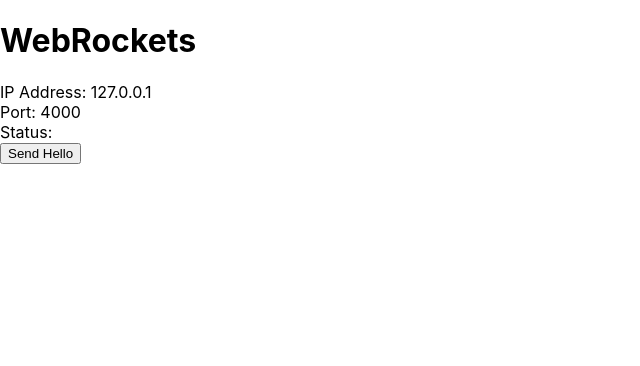
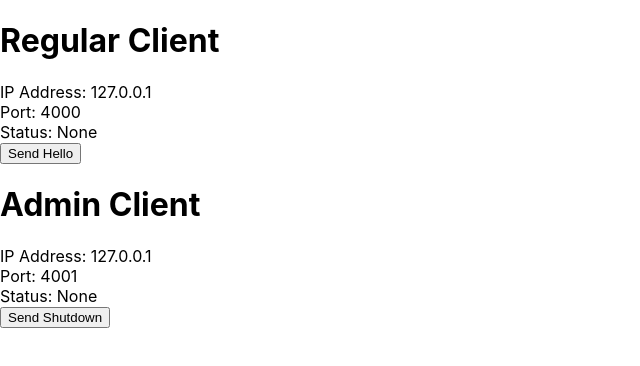
Before and after one commit to stuartthompson/rusttcpserverui, a React (Create React App) app: page / in a window 1280 px wide. Shown: the top 366 px of the page, without its empty margins (0-640 px from the left). Built offline with nearby package versions, Linux system fonts and the light colour scheme; no server answers.

Commit message:
Converting yarn->npm. Dropping electron. Cleaning pages.

```diff
--- a/src/components/serverStatus.js
+++ b/src/components/WSClientStatus.js
@@ -6,7 +6,7 @@
  * @param {*} connectionInfo - IP and port of websocket server.
  * @param {*} status - An object describing the status of the server.
  */
-const ServerStatus = ({connectionInfo, status}) => {
+const WSClientStatus = ({connectionInfo, status}) => {
   return (
     <>
       <div>IP Address: {connectionInfo.ip}</div>
@@ -16,4 +16,4 @@
   );
 };
 
-export default ServerStatus;
+export default WSClientStatus;
--- a/src/screens/homeScreen.js
+++ b/src/screens/homeScreen.js
@@ -1,66 +1,98 @@
 import React, { useState, useEffect, useRef } from 'react';
-import ServerStatus from '../components/serverStatus';
+import WSClientStatus from '../components/WSClientStatus';
 
 /**
  * Renders the application home screen.
  */
 const HomeScreen = () => {
     const IP = "127.0.0.1";
-    const PORT = "4000";
+    const CLIENT_PORT = "4000";
+    const ADMIN_PORT = "4001";
 
-    const [serverStatus, setServerStatus] = useState("None");
+    const [clientStatus, setClientStatus] = useState("None");
+    const [adminStatus, setAdminStatus] = useState("None");
 
-    const connectionInfo = {
+    const clientConnInfo = {
         ip: IP,
-        port: PORT
+        port: CLIENT_PORT
+    };
+    const adminConnInfo = {
+        ip: IP,
+        port: ADMIN_PORT
+    }
+
+    const clientWS = useRef();
+    const adminWS = useRef();
+
+    const onClientWebSocketOpen = e => {
+        console.log(`[Client] Websocket opened.`);
     };
 
-    const websocket = useRef();
-
-    const onWebSocketOpen = e => {
-        console.log(`Websocket opened.`);
+    const onClientWebSocketError = e => {
+        console.log("[Client] Error: " + JSON.stringify(e));
     };
 
-    const onWebSocketError = e => {
-        console.log("Error: " + JSON.stringify(e));
+    const onClientWebSocketMessage = e => {
+        console.log("[Client] Message received.");
+        console.log(`[Client] Received: ${e.data}`);
+        setClientStatus(JSON.parse(e.data));
     };
 
-    const onWebSocketMessage = e => {
-        console.log("Message received.");
-        console.log(`Received: ${e.data}`);
-        parseMessage(e.data);
+    const onClientWebSocketClose = () => {
+        console.log(`[Client] Websocket closed.`);
     };
 
-    /**
-     * Parses a message received from the server.
-     * @param {*} msg - The message to parse.
-     */
-    const parseMessage = msg => {
-        const m = JSON.parse(msg);
-        setServerStatus(msg.serverStatus);
+    const onAdminWebSocketOpen = e => {
+        console.log(`[Admin] Websocket opened.`);
     };
 
-    const onWebSocketClose = () => {
-        console.log(`Websocket closed.`);
+    const onAdminWebSocketError = e => {
+        console.log("[Admin] Error: " + JSON.stringify(e));
+    };
+
+    const onAdminWebSocketMessage = e => {
+        console.log("[Admin] Message received.");
+        console.log(`[Admin] Received: ${e.data}`);
+        setAdminStatus(JSON.parse(e.data));
+    };
+
+    const onAdminWebSocketClose = () => {
+        console.log(`[Admin] Websocket closed.`);
     };
 
     useEffect(() => {
-        websocket.current = new WebSocket(`ws://${IP}:${PORT}`)
-        websocket.current.onopen = onWebSocketOpen;
-        websocket.current.onerror = onWebSocketError;
-        websocket.current.onmessage = onWebSocketMessage;
-        websocket.current.onclose = onWebSocketClose;
+        // Set up client websocket
+        clientWS.current = new WebSocket(`ws://${clientConnInfo.ip}:${clientConnInfo.port}`)
+        clientWS.current.onopen = onClientWebSocketOpen;
+        clientWS.current.onerror = onClientWebSocketError;
+        clientWS.current.onmessage = onClientWebSocketMessage;
+        clientWS.current.onclose = onClientWebSocketClose;
+
+        // Set up admin websocket
+        adminWS.current = new WebSocket(`ws://${adminConnInfo.ip}:${adminConnInfo.port}`)
+        adminWS.current.onopen = onAdminWebSocketOpen;
+        adminWS.current.onerror = onAdminWebSocketError;
+        adminWS.current.onmessage = onAdminWebSocketMessage;
+        adminWS.current.onclose = onAdminWebSocketClose;
     }, []);
 
     const onSendHelloClicked = () => {
-        websocket.current.send("Hello!");
+        clientWS.current.send("Hello!");
+    }
+
+    const onSendShutdownClicked = () => {
+        adminWS.current.send("Shutdown");
     }
 
     return (
         <>
-            <h1>WebRockets</h1>
-            <ServerStatus connectionInfo={connectionInfo} status={status} />
+            <h1>Regular Client</h1>
+            <WSClientStatus connectionInfo={clientConnInfo} status={clientStatus} />
             <input type="button" value="Send Hello" onClick={onSendHelloClicked} />
+
+            <h1>Admin Client</h1>
+            <WSClientStatus connectionInfo={adminConnInfo} status={adminStatus} />
+            <input type="button" value="Send Shutdown" onClick={onSendShutdownClicked} />
         </>
     );
 };
```
Also changed, not shown: package.json (+1 -10 lines), 2 other files (tests, documents, lock files or other folders).
